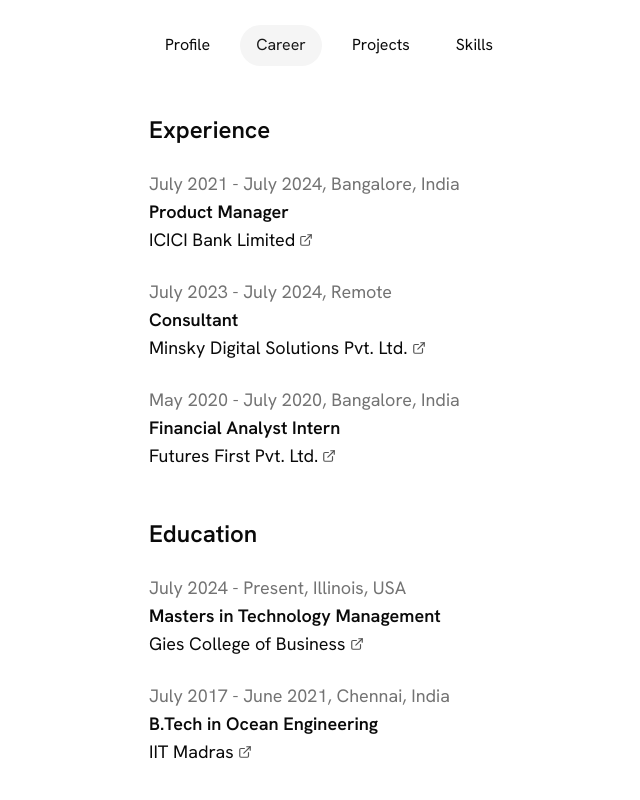
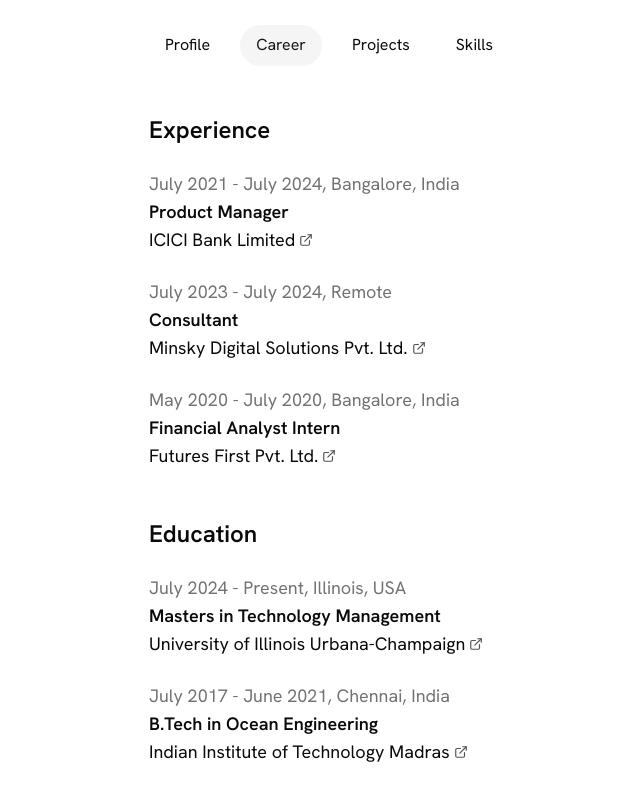
Before and after one commit to qberg/nithishdotcom, a Next.js app: page /cv in a window 1280 px wide. Shown: the part 363-1163 px from the top of the page, without its empty margins (191-831 px from the left). Built offline with nearby package versions, Linux system fonts and the light colour scheme.

Commit message:
Update bioData.ts

```diff
--- a/src/data/bioData.ts
+++ b/src/data/bioData.ts
@@ -131,14 +131,14 @@
 export const education: Education[] = [
   {
     degree: "Masters in Technology Management",
-    college: "Gies College of Business",
+    college: "University of Illinois Urbana-Champaign",
     collegeWebsite: "https://giesbusiness.illinois.edu/",
     duration: "July 2024 - Present",
     location: "Illinois, USA",
   },
   {
     degree: "B.Tech in Ocean Engineering",
-    college: "IIT Madras",
+    college: "Indian Institute of Technology Madras",
     collegeWebsite: "https://www.iitm.ac.in/",
     duration: "July 2017 - June 2021",
     location: "Chennai, India",
```
